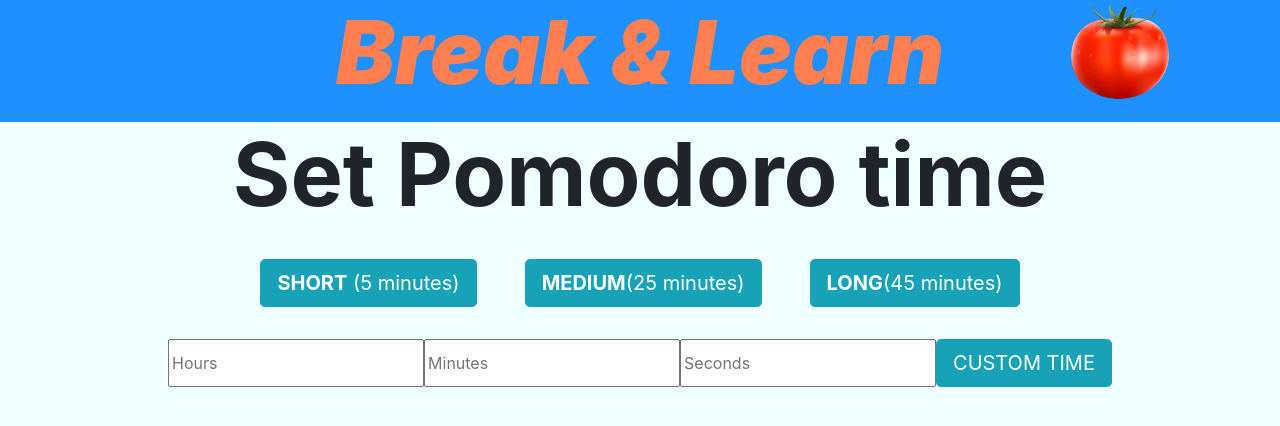
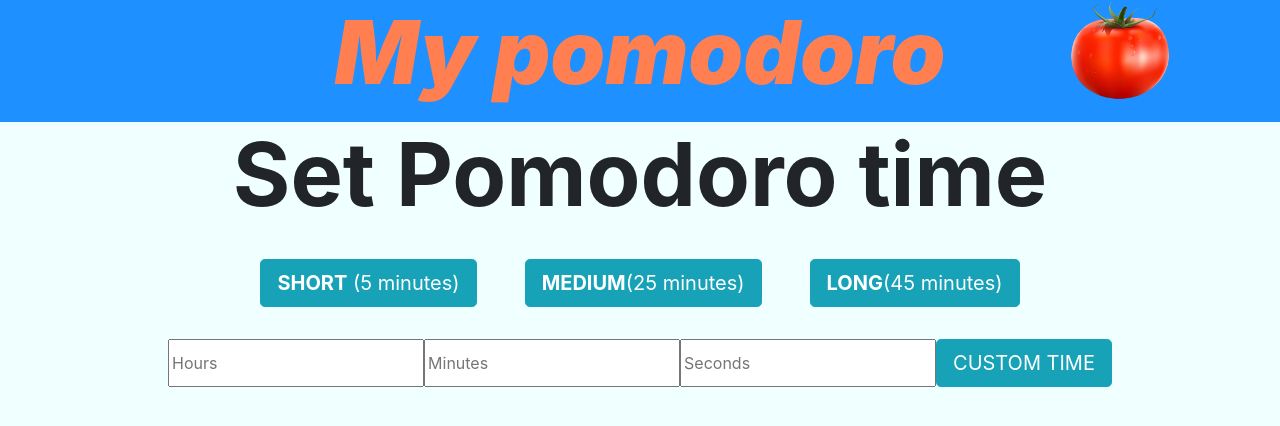
Before and after one commit to lukaszrola/my-pomodoro-client, a React (Create React App) app: page / in a window 1280 px wide. Shown: the top 426 px of the page. Built offline with nearby package versions, Linux system fonts and the light colour scheme; no server answers.

Commit message:
MP-4 Change app title

```diff
--- a/public/index.html
+++ b/public/index.html
@@ -2,7 +2,7 @@
 <html lang="en">
   <head>
     <meta charset="utf-8" />
-    <link rel="shortcut icon" href="%PUBLIC_URL%/favicon.ico" />
+    <link rel="shortcut icon" href="%PUBLIC_URL%/tomato.png" />
     <meta name="viewport" content="width=device-width, initial-scale=1" />
     <meta name="theme-color" content="#000000" />
     <!--
@@ -19,7 +19,7 @@
       work correctly both with client-side routing and a non-root public URL.
       Learn how to configure a non-root public URL by running `npm run build`.
     -->
-    <title>React App</title>
+    <title>My Pomodoro</title>
   </head>
   <body>
     <noscript>You need to enable JavaScript to run this app.</noscript>
--- a/src/components/Toolbar/Toolbar.js
+++ b/src/components/Toolbar/Toolbar.js
@@ -6,7 +6,7 @@ const toolbar = (props) => {
     return <div className={classes.Toolbar}>
         <div className="w-25"></div>
         <div className="w-50">
-            <p className="display-2 font-weight-bolder font-italic">Break & Learn</p>
+            <p className="display-2 font-weight-bolder font-italic">My pomodoro</p>
         </div>
         <div className="w-25">
             <img className={classes.Image} src={tomatoImage} alt="pomodoro" />
```
Also changed, not shown: public/manifest.json, public/tomato.png (added), 1 other file (tests, documents, lock files or other folders).
